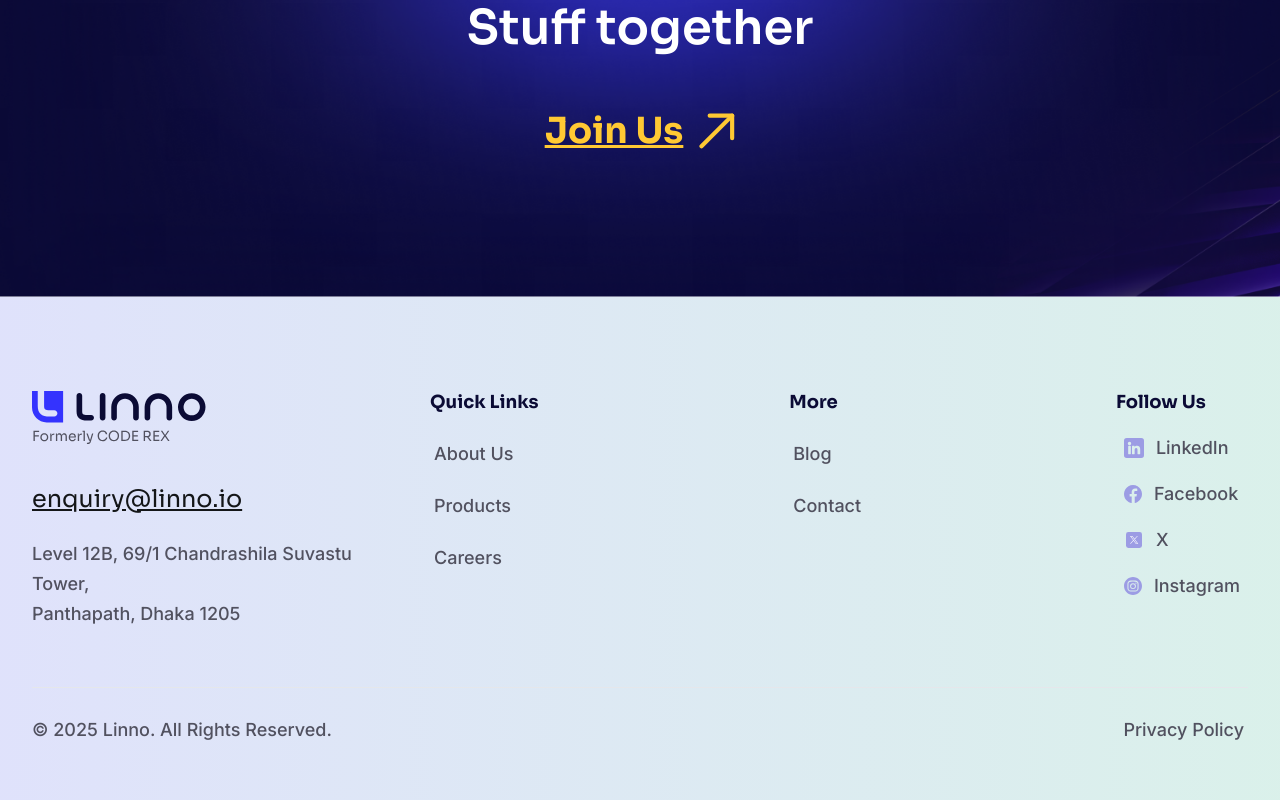
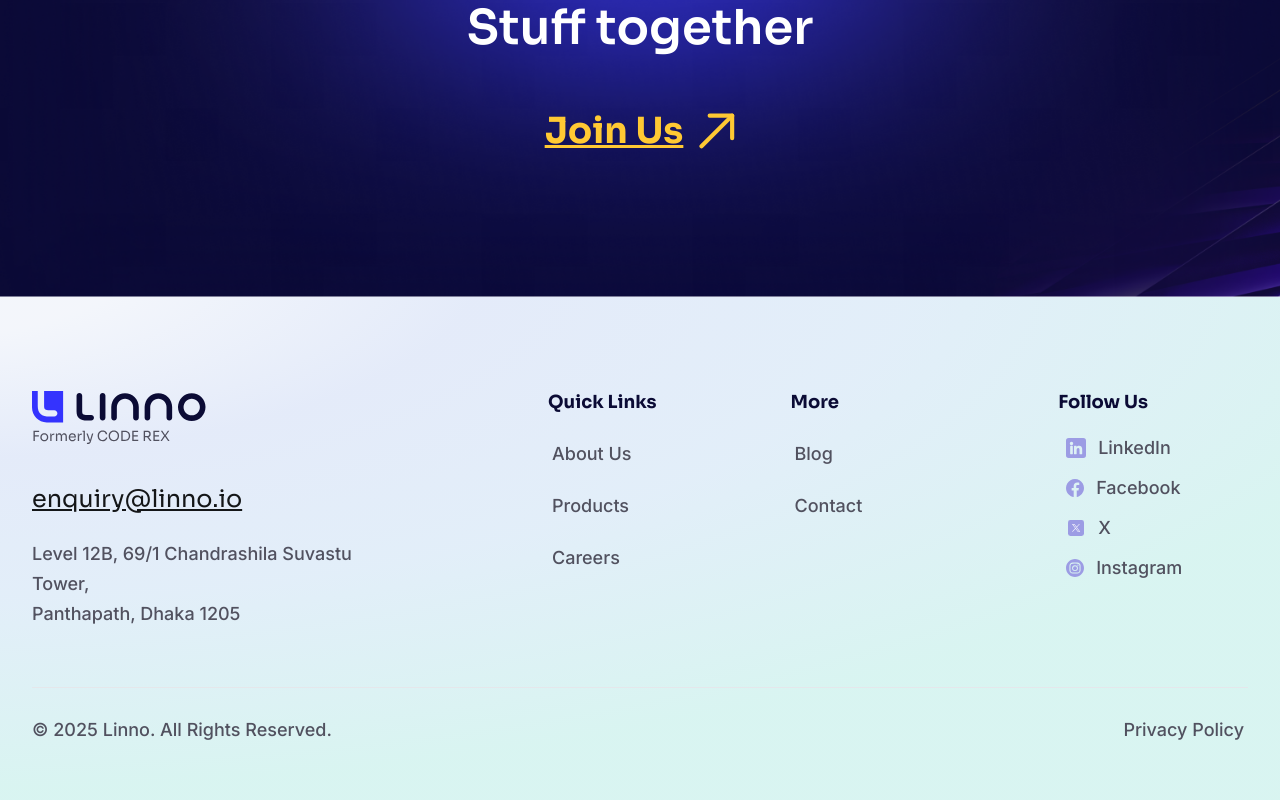
Before and after one commit to CODEREXLTD/Linno-website, a Next.js app: page / in a window 1280 px wide. Shown: the part 6056-6856 px from the top of the page. Built offline with nearby package versions, Linux system fonts and the light colour scheme.

Commit message:
footer done

```diff
--- a/src/components/common/Footer.jsx
+++ b/src/components/common/Footer.jsx
@@ -43,13 +43,14 @@ const Footer = () => {
   ];
 
   return (
-    <footer className="w-full bg-[linear-gradient(90deg,#3433fe19_0%,_#00c85319_100%)] mt-auto">
+    <footer className="w-full bg-[radial-gradient(121.21%_104.42%_at_-7.03%_-6.12%,rgba(255,255,255,0.12)_13.46%,rgba(128,163,238,0.12)_36.79%,rgba(112,189,234,0.12)_64.06%,rgba(33,240,168,0.12)_100%)]
+ mt-auto">
       <div className="w-full max-w-[1440px] mx-auto px-4 sm:px-6 lg:px-8 pt-[28px] sm:pt-[42px] lg:pt-[56px] pb-[28px] sm:pb-[42px] lg:pb-[56px]">
         <div className="flex flex-col gap-[29px] sm:gap-[44px] lg:gap-[58px]">
           	{/* Main Footer Content */}
           	<div className="flex flex-col lg:flex-row justify-between items-start gap-8 lg:gap-12 mt-[19px] sm:mt-[29px] lg:mt-[38px]">
             	{/* Company Info */}
-            <div className="flex flex-col gap-[20px] sm:gap-[30px] lg:gap-[40px] w-full lg:w-[300px] xl:w-[350px]">
+				<div className="flex flex-col items-center lg:items-start gap-[20px] sm:gap-[30px] lg:gap-[40px] w-full lg:w-[300px] xl:w-[350px]">
 					<div className="w-[104px] sm:w-[139px] lg:w-[174px]">
 						<Link href="/" className="block">
 							<Image
@@ -71,6 +72,7 @@ const Footer = () => {
 								enquiry@linno.io
 							</Link>
 						</div>
+
 						<address className="text-sm sm:text-base lg:text-lg font-inter font-medium leading-[22px] sm:leading-[26px] lg:leading-[30px] text-global-5 text-center lg:text-left not-italic">
 						Level 12B, 69/1 Chandrashila Suvastu Tower,<br className="hidden sm:block" />
 							<span className="sm:hidden"> </span>Panthapath, Dhaka 1205
@@ -79,7 +81,8 @@ const Footer = () => {
 				</div>
 
 				{/* Links Section */}
-            <div className="flex flex-col sm:flex-row justify-center lg:justify-between items-center sm:items-start gap-8 sm:gap-12 lg:gap-16 w-full lg:flex-1">
+				<div className="flex flex-col sm:flex-row justify-center lg:justify-between items-center sm:items-start gap-8 sm:gap-12 lg:gap-16 w-full lg:flex-1 max-w-full lg:max-w-[700px] 2xl:max-w-[820px]">
+
 					{/* Quick Links */}
 					<div className="flex flex-col gap-[15px] sm:gap-[18px] lg:gap-[20px] items-center sm:items-start w-full sm:w-auto">
 						<h3 className="text-[16px] sm:text-[17px] lg:text-[18px] font-sora font-bold leading-[20px] sm:leading-[22px] lg:leading-[23px] text-global-1">
@@ -99,8 +102,8 @@ const Footer = () => {
 					</div>
 
 					{/* Other Links */}
-              <div className="flex flex-col gap-[15px] sm:gap-[18px] lg:gap-[20px] items-center sm:items-start w-full sm:w-auto">
-                <h3 className="text-[16px] sm:text-[17px] lg:text-[18px] font-sora font-bold leading-[20px] sm:leading-[22px] lg:leading-[23px] text-global-1 sm:sr-only lg:not-sr-only">
+					<div className="flex flex-col gap-[15px] sm:gap-[18px] lg:gap-[20px] items-center sm:items-start w-full sm:w-auto lg:mr-[auto] ml-[0] lg:ml-[70px]">
+						<h3 className="text-[16px] sm:text-[17px] lg:text-[18px] font-sora font-bold leading-[20px] sm:leading-[22px] lg:leading-[23px] text-global-1">
 						More
 						</h3>
 						<nav className="flex flex-col gap-[8px] sm:gap-[10px] lg:gap-[12px] text-sm sm:text-base lg:text-lg font-inter font-medium leading-[24px] sm:leading-[28px] lg:leading-[32px] text-global-5 text-center sm:text-left pt-[3px] sm:pt-[4px] lg:pt-0">
@@ -117,11 +120,11 @@ const Footer = () => {
 					</div>
 
 					{/* Social Media */}
-              <div className="flex flex-col gap-[15px] sm:gap-[18px] lg:gap-[20px] items-center lg:items-start w-full sm:w-auto">
+					<div className="flex flex-col gap-[15px] sm:gap-[18px] lg:gap-[20px] items-center sm:items-start w-full sm:w-auto lg:mr-[auto] ml-[0] lg:ml-[70px]">
 						<h3 className="text-[16px] sm:text-[17px] lg:text-[18px] font-sora font-bold leading-[20px] sm:leading-[22px] lg:leading-[23px] text-global-1">
 						Follow Us
 						</h3>
-                <nav className="flex flex-col gap-[12px] sm:gap-[14px] lg:gap-[18px] w-full sm:w-auto">
+						<nav className="flex flex-col items-start gap-[8px] sm:gap-[10px] lg:gap-[12px] text-sm sm:text-base lg:text-lg font-inter font-medium leading-[24px] sm:leading-[28px] lg:leading-[32px] text-global-5 text-center sm:text-left pt-[3px] sm:pt-[4px] lg:pt-0">
 						{socialLinks?.map((social, index) => (
 							<Link
 							key={index}
@@ -151,7 +154,7 @@ const Footer = () => {
             <p className="text-sm sm:text-base lg:text-lg font-inter font-medium leading-[18px] sm:leading-[19px] lg:leading-[20px] text-global-5 text-center sm:text-left order-2 sm:order-1">
               © 2025 Linno. All Rights Reserved.
             </p>
-            <div className="flex flex-col sm:flex-row items-center gap-3 sm:gap-6 lg:gap-8 text-sm sm:text-base lg:text-lg font-inter font-medium leading-[18px] sm:leading-[19px] lg:leading-[20px] text-global-5 text-center sm:text-right order-1 sm:order-2">
+            <div className="flex flex-col sm:flex-row items-center gap-3 sm:gap-6 lg:gap-8 text-sm sm:text-base lg:text-lg font-inter font-medium leading-[18px] sm:leading-[19px] lg:leading-[20px] text-global-5 text-center sm:text-right order-1 sm:order-2" >
               <Link
                 href="/privacy"
                 className="hover:text-global-3 focus:text-global-3 transition-colors duration-200 focus:outline-none focus:ring-2 focus:ring-global-3 focus:ring-opacity-50 rounded px-1 py-1"
```
Lines whose indentation alone changed are shown as unchanged.
